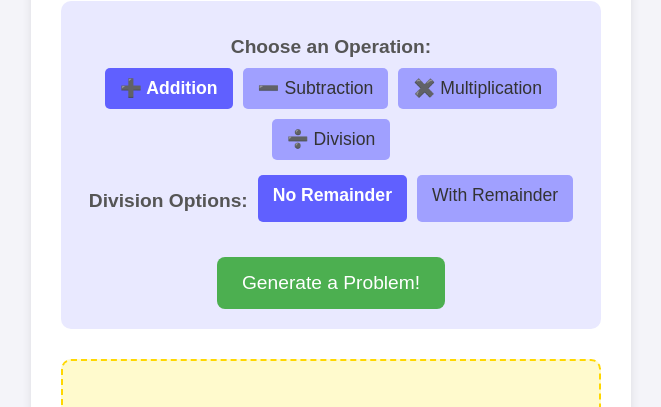
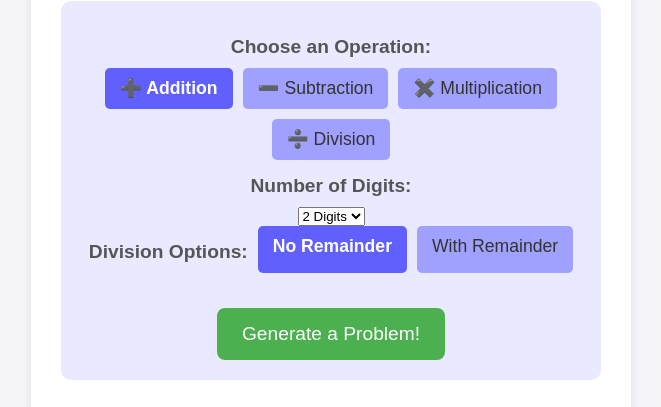
Before and after one commit to carlsanjos3e/arithmeticPractice, a plain HTML site: page index.html in a window 1280 px wide. Shown: the part 141-548 px from the top of the page, without its empty margins (309-970 px from the left). Drawn offline with Linux system fonts and the light colour scheme.

Commit message:
Update index.html

```diff
--- a/index.html
+++ b/index.html
@@ -27,6 +27,17 @@
                 <label for="divide">➗ Division</label>
             </div>
 
+            <div id="digit-selector">
+                <h3>Number of Digits:</h3>
+                <select id="num-digits">
+                    <option value="1">1 Digit</option>
+                    <option value="2" selected>2 Digits</option>
+                    <option value="3">3 Digits</option>
+                    <option value="4">4 Digits</option>
+                     </select>
+            </div>
+
+
             <div id="division-options" class="hidden">
                 <h3>Division Options:</h3>
                 <input type="radio" id="no-remainder" name="remainder" value="no" checked>
@@ -42,6 +53,13 @@
         <div class="problem-area">
             <p id="problem-display">Click "Generate a Problem!" to start!</p>
         </div>
+
+        <button id="show-answer-btn" class="hidden">Show Answer</button>
+
+        <div id="answer-area" class="hidden">
+            <h3>Answer:</h3>
+            <p id="answer-display"></p>
+        </div>
     </div>
 
     <script src="script.js"></script>
```
